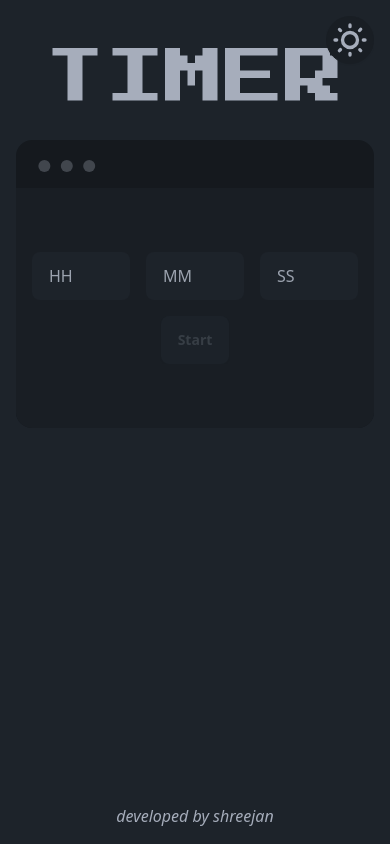
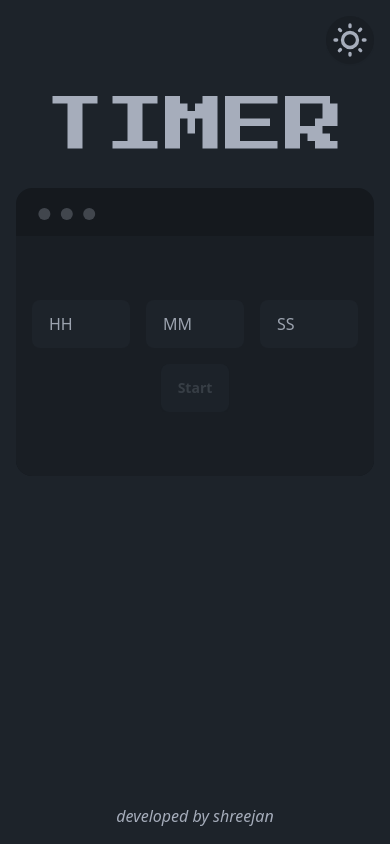
Before and after one commit to shresthashreejan/timer, a React (Vite) app: page / in a window 390 px wide. Built offline with nearby package versions, Linux system fonts and the light colour scheme; no server answers.

Commit message:
UI improvements

```diff
--- a/src/App.tsx
+++ b/src/App.tsx
@@ -22,6 +22,7 @@ function App() {
                 </motion.div>
 
                 <motion.div
+                    className="mt-12 md:mt-0"
                     initial={{ opacity: 0, scale: 0 }}
                     animate={{ opacity: 1, scale: 1 }}
                     transition={{
```
